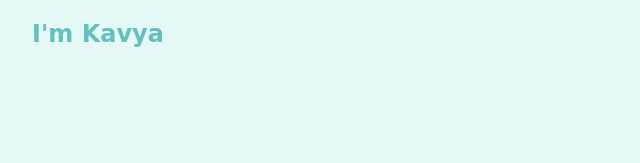
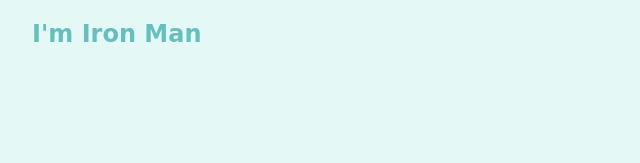
Before and after one commit to KAVYAJAIN410/Uddeshya, a plain HTML site: page index.html in a window 1280 px wide. Shown: the top 163 px of the page, 96-736 px from the left. Drawn offline with Linux system fonts and the light colour scheme.

Commit message:
Update index.html

```diff
--- a/index.html
+++ b/index.html
@@ -284,7 +284,7 @@
 <body>
    <div class="hero">
       <nav>
-        <h1>I'm Kavya</h1>
+        <h1>I'm Iron Man</h1>
         <ul>
             <li>Home</li>
             <li>About us</li>
```
